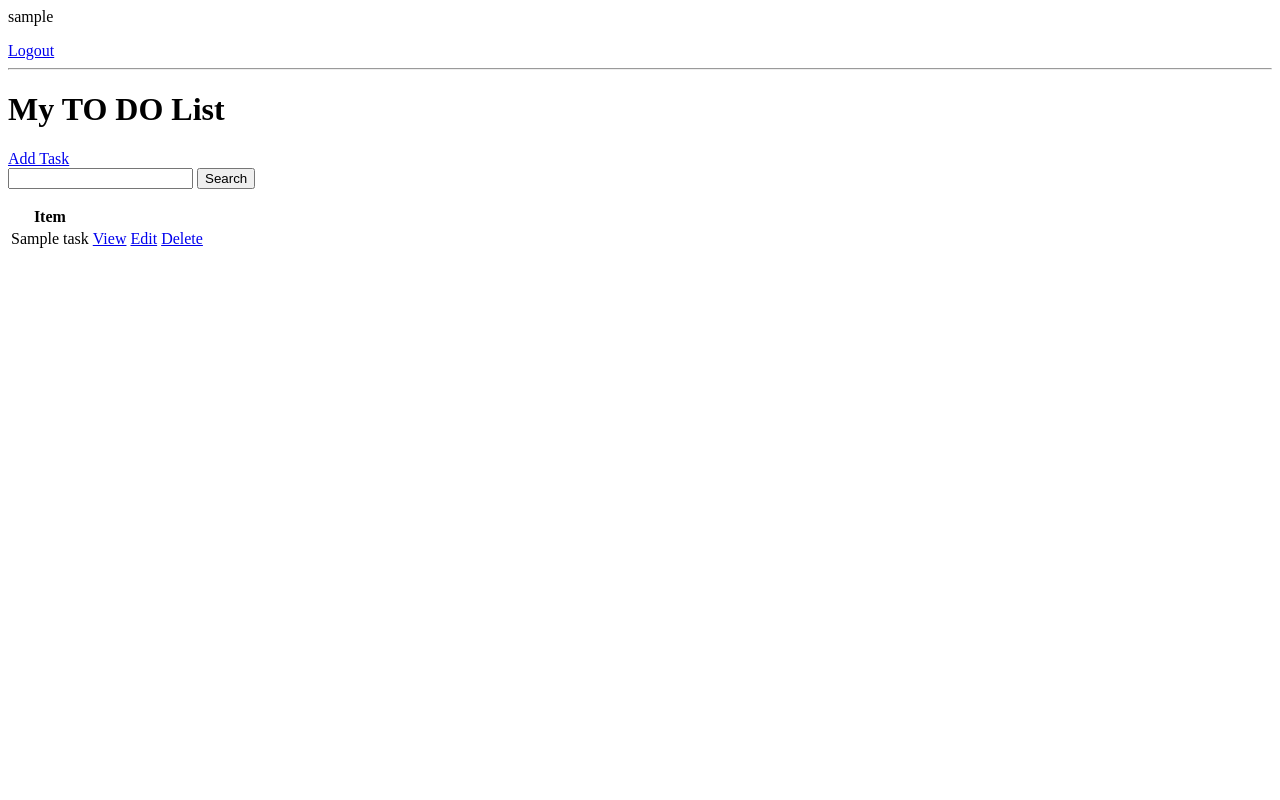
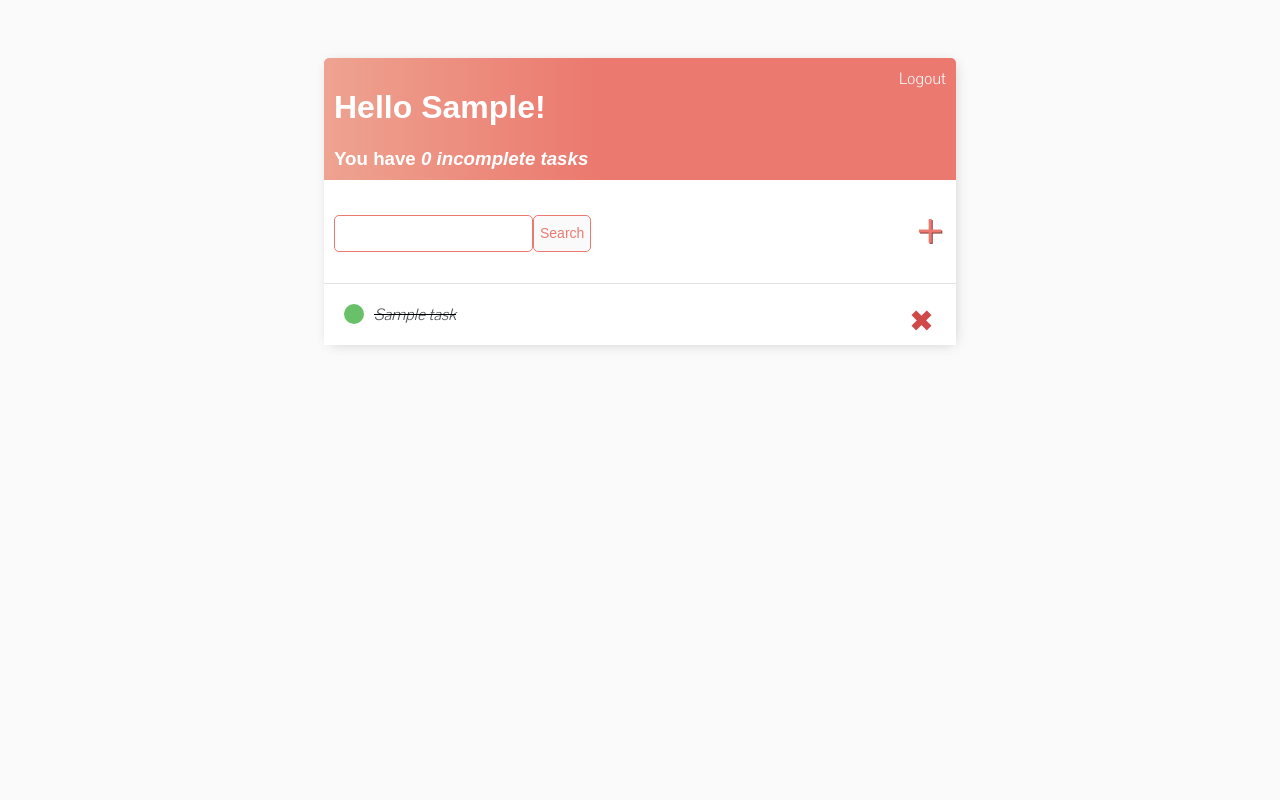
Before and after one commit to vitalikmag/To_Do_list, a Django app: page / in a window 1280 px wide. Run offline with Django 4.2, Linux system fonts and the light colour scheme; a user stored in the database is signed in; tables that the repository leaves empty hold one stand-in row (values such as "Sample post").

Commit message:
style commit

```diff
--- /dev/null
+++ b/todo_list/base_app/templates/base_app/base.html
@@ -0,0 +1,21 @@
+{% load static %}
+<html lang="en">
+<head>
+    <meta charset="UTF-8">
+    <title>To do List</title>
+
+    <link rel="preconnect" href="https://fonts.googleapis.com">
+    <link rel="preconnect" href="https://fonts.gstatic.com" crossorigin>
+    <link href="https://fonts.googleapis.com/css2?family=Pontano+Sans:wght@300&display=swap" rel="stylesheet">
+    <link rel="stylesheet" href="{% static 'css/style.css' %}">
+
+</head>
+<body>
+<div class="container">
+    {% block content %}
+    {% endblock %}
+
+</div>
+
+</body>
+</html>
--- a/todo_list/base_app/templates/base_app/task_list.html
+++ b/todo_list/base_app/templates/base_app/task_list.html
@@ -1,31 +1,55 @@
+{% extends 'base_app/base.html' %}
 
-{% if request.user.is_authenticated %}
-    <p>{{ request.user }}</p>
+{% block content %}
+
+<div class="header-bar">
+    <div>
+        <h1>Hello {{ request.user|title }}! </h1>
+        <h3 style="margin:0">You have <i>{{ count }} incomplete task{{ count|pluralize:"s" }}</i></h3>
+    </div>
+    {% if request.user.is_authenticated %}
     <a href="{% url 'logout' %}">Logout</a>
-{% else %}
-<a href="{% url 'login' %}">Login</a>
-{% endif %}
+    {% else %}
+    <a href="{% url 'login' %}">Login</a>
+    {% endif %}
+</div>
 
-<hr>
-<h1>My TO DO List</h1>
-<a href="{% url 'task-create' %}">Add Task</a>
-<form method="GET">
+
+<div id="search-add-wrapper">
+    <form method="GET" style="margin-top: 20px; display: flex;">
     <input type="text" name="search" value="{{ search_input }}">
-    <input type="submit" value="Search">
+    <input class= "button" type="submit" value="Search">
 </form>
-<table>
-    <tr>
-        <th>Item</th>
-        <th></th>
-    </tr>
-    {% for task in tasks  %}
-        <tr>
-        <td> {{ task.title }} </td>
-            <td> <a href="{% url 'task' task.id %}"> View </a> </td>
-            <td> <a href="{% url 'task-update' task.id %}"> Edit </a> </td>
-            <td> <a href="{% url 'task-delete' task.id %}"> Delete </a> </td>
-    </tr>
+<a id="add-link" href="{% url 'task-create' %}">&#x2b;</a>
+</div>
+
+
+<!--<h1>My TO DO List</h1>-->
+
+
+
+
+<div class="task-items-wrapper">
+    {% for task in tasks %}
+    <div class="task-wrapper">
+        {% if task.complete %}
+        <div class="task-title">
+            <div class="task-complete-icon"></div>
+            <i><s><a href="{% url 'task-update' task.id %}">{{ task }}</a></s></i>
+        </div>
+        <a class="delete-link" href="{% url 'task-delete' task.id %}">&#215</a>
+        {% else %}
+        <div class="task-title">
+            <div class="task-incomplete-icon"></div>
+            <a href="{% url 'task-update' task.id %}">{{ task }}</a>
+        </div>
+        <a class="delete-link" href="{% url 'task-delete' task.id %}">&#215</a>
+        {% endif%}
+    </div>
     {% empty %}
-    <h3> No items in list</h3>
+    <h3>No tasks in list</h3>
     {% endfor %}
-</table>
+
+</div>
+
+{% endblock %}
--- /dev/null
+++ b/todo_list/static/css/style.css
@@ -0,0 +1,126 @@
+body {
+    background-color: #FAFAFA;
+    font-family: 'Pontano Sans', sans-serif;
+    padding-top: 50;
+    }
+
+    h1,
+    h2,
+    h3,
+    h4,
+    h5,
+    h6
+        {
+     font-family: 'Raleway', sans-serif;
+     }
+
+     a,
+     p {
+        color: #4b5156
+        }
+
+
+    .container{
+        max-width: 50%;
+        margin: auto;
+        background-color: #FFF;
+        -webkit-box-shadow: 2px 2px 13px -4px rgba(0, 0, 0, 0.21);
+        box-shadow: 2px 2px 13px -4px rgba(0, 0, 0, 0.21);
+    }
+
+    .header-bar {
+        display: flex;
+        justify-content: space-between;
+        color: #FFF;
+        padding: 10px;
+        border-radius: 5px 5px 0 0;
+        background: linear-gradient(90deg, #EEA390 0%, #EB796F 43%, #EB796F 100%);
+    }
+
+    .header-bar a{
+           color: rgb(247, 247, 247);
+           text-decoration: none;
+    }
+
+    .task-wrapper {
+        display: flex;
+        align-items: center;
+        justify-content: space-between;
+        padding: 20px;
+        background-color: #fff;
+        border-top: 1px solid rgb(226, 226, 226);
+        }
+
+        .task-title {
+            display: flex;
+        }
+        .task-title a {
+            text-decoration: none;
+            color: #4b5156;
+            margin-left: 10px;
+        }
+
+            .task-complete-icon {
+            height: 20px;
+            width: 20px;
+            background-color: rgb(105, 192, 105);
+            border-radius: 50%
+            }
+
+        .task-incomplete-icon {
+            height: 20px;
+            width: 20px;
+            background-color: rgb(218, 218, 218);
+            border-radius: 50%
+        }
+
+        .delete-link {
+            text-decoration: none;
+            font-weight: 900;
+            color: #cf4949;
+            font-size: 65px;
+            line-height: 0;
+        }
+
+        #add-link {
+            color: #EB796F;
+            text-decoration: none;
+            font-size: 65px;
+            text-shadow: 1px 1px #81413b;
+        }
+
+        #search-add-wrapper {
+            display: flex;
+            justify-content: space-between;
+            align-items: center;
+            padding: 10px;
+        }
+
+        input[type=text],
+        input[type=password],
+        textarea {
+            border: 1px solid #EB796F;
+            border-radius: 5px;
+            padding: 10px;
+            width: 90%;
+        }
+
+        label {
+            padding-top: 10px; !important;
+            display: block;
+        }
+
+        .button {
+            border: 1px solid #EB796F;
+            background-color: #FAFAFA;
+            color: #EB796F;
+            padding 10px;
+            font-size: 14px;
+            border-radius: 5px;
+            cursor: pointer;
+            text-decoration: none;
+        }
+
+        .card-body {
+            padding: 25px;
+        }
--- a/todo_list/todo_list/settings.py
+++ b/todo_list/todo_list/settings.py
@@ -10,6 +10,7 @@ For the full list of settings and their values, see
 https://docs.djangoproject.com/en/4.2/ref/settings/
 """
 
+import os
 from pathlib import Path
 
 # Build paths inside the project like this: BASE_DIR / 'subdir'.
@@ -120,6 +121,9 @@ LOGIN_URL = 'login'
 
 STATIC_URL = 'static/'
 
+STATIC_URL = 'static/'
+STATICFILES_DIRS = [os.path.join(BASE_DIR, STATIC_URL)]
+
 # Default primary key field type
 # https://docs.djangoproject.com/en/4.2/ref/settings/#default-auto-field
 
```
Also changed, not shown: todo_list/base_app/templates/base_app/login.html (+17 -7 lines), todo_list/base_app/templates/base_app/register.html (+20 -7 lines), todo_list/base_app/templates/base_app/task_confirm_delete.html (+11 -2 lines), todo_list/base_app/templates/base_app/task_form.html (+18 -7 lines).
